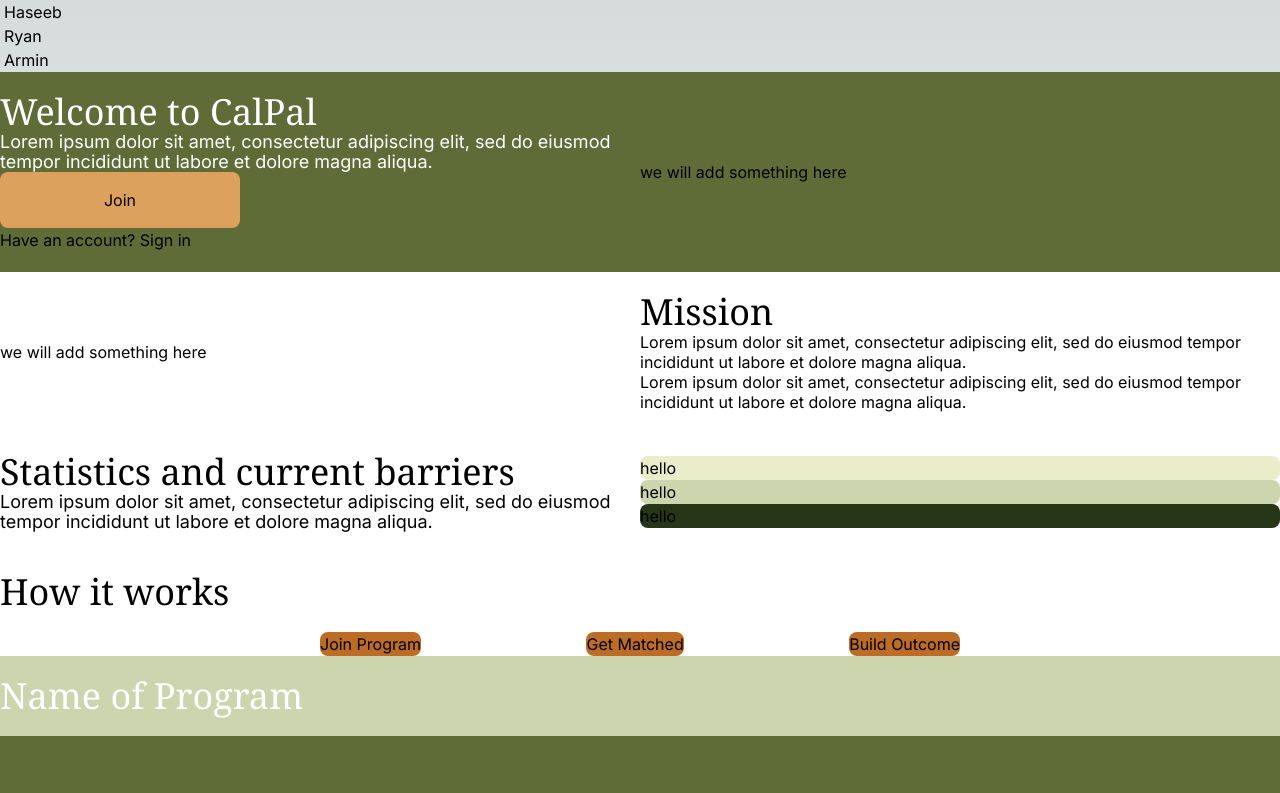
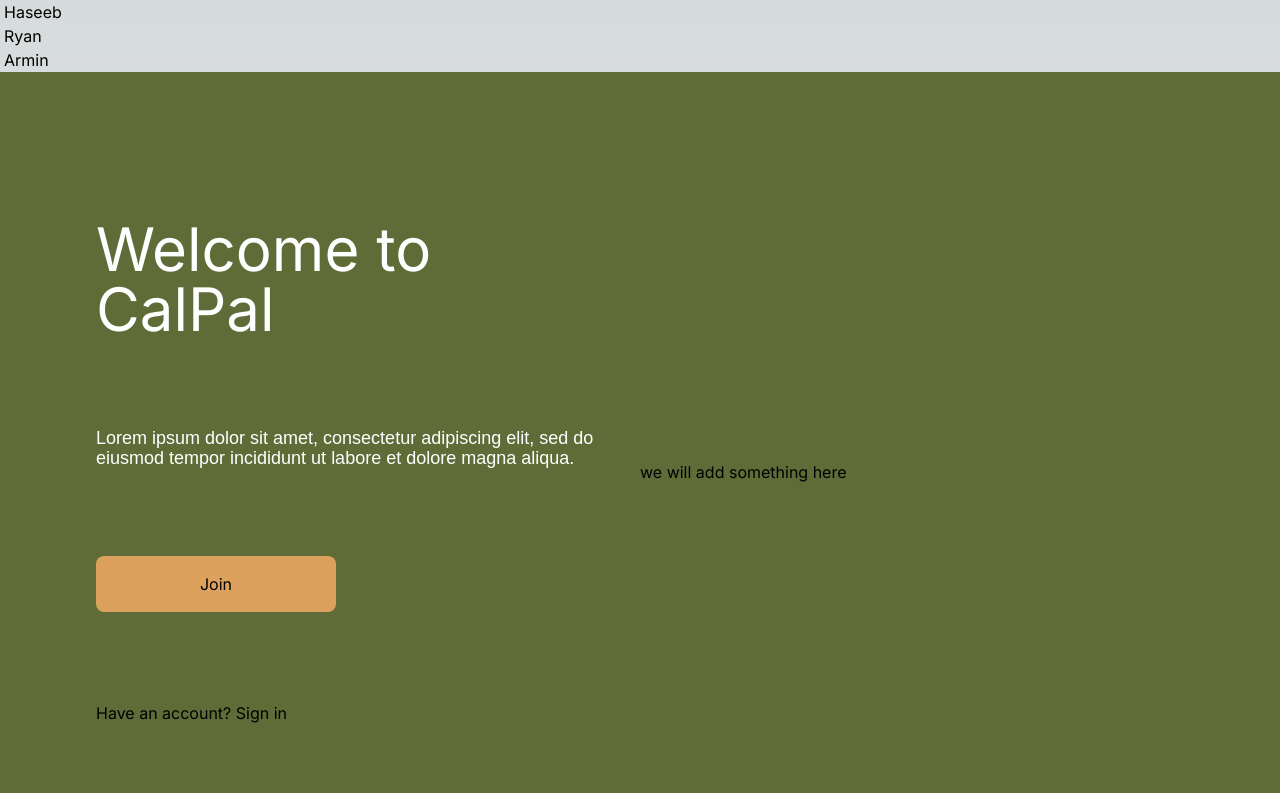
Before and after one commit to haywirebanana/The-We8, a Next.js app in the folder calpal/: page / in a window 1280 px wide. Shown: the top 793 px of the page. Built offline with nearby package versions, Linux system fonts and the light colour scheme.

Commit message:
fixing height issue

```diff
--- a/calpal/src/app/components/welcome.tsx
+++ b/calpal/src/app/components/welcome.tsx
@@ -3,23 +3,31 @@ import Image from "next/image";
 
 export default function Welcome() {
     return (
-        <div className="flex h-3753 flex-row items-center justify-between bg-forest-green">
-                <div className="flex flex-col h-full w-1/2 justify-between py-5">
-                        <header className="text-white font-serif text-4xl font-normal">
+        <div className="flex h-dvh flex-row items-center justify-between bg-forest-green py-24">
+                <div className="flex flex-col h-5/6 w-1/2 justify-between pl-24">
+                    <div>
+                        <header className="text-white w-96 font-serif text-6xl font-normal">
                             Welcome to CalPal
                         </header>
+                    </div>
+                    <div>
                         <h2 className="text-white font-montserrat text-lg font-normal leading-5">
                             Lorem ipsum dolor sit amet,
                             consectetur adipiscing elit, sed do
                             eiusmod tempor incididunt ut labore et
                             dolore magna aliqua.
                         </h2>
+                    </div>
+                    <div>
                         <button className="h-150 w-60 rounded-lg bg-sand p-4">
                             Join
                         </button>
+                    </div>
+                    <div>
                         <h3>
                             Have an account? <a href="/signin" className="hover:underline">Sign in</a>
                         </h3>
+                    </div>
                 </div>
                 <div className="w-1/2">
                     we will add something here
--- a/calpal/src/app/globals.css
+++ b/calpal/src/app/globals.css
@@ -26,6 +26,12 @@ body {
     rgb(var(--background-start-rgb));
 }
 
+@layer base {
+  html {
+    font-family: "Montserrat", system-ui, sans-serif;
+  }
+}
+
 @layer utilities {
   .text-balance {
     text-wrap: balance;
--- a/calpal/src/app/landing/page.tsx
+++ /dev/null
@@ -1,18 +0,0 @@
-import Image from "next/image";
-import Welcome from "../components/welcome";
-import Mission from "../components/mission";
-import Stats from "../components/stats"
-import How from "../components/how";
-import Banner from "../components/banner";
-
-export default function Login() {
-    return (
-        <div className="h-3753">
-            <Welcome />
-            <Mission />
-            <Stats />
-            <How />
-            <Banner />
-        </div>
-    );
-}
--- a/calpal/src/app/page.tsx
+++ b/calpal/src/app/page.tsx
@@ -7,8 +7,8 @@ import Banner from "./components/banner";
 
 export default function Landing() {
     return (
-        <div className="h-3753">
-            <Welcome />
+        <div className="">
+            <Welcome/>
             <Mission />
             <Stats />
             <How />
--- a/calpal/tailwind.config.ts
+++ b/calpal/tailwind.config.ts
@@ -7,6 +7,10 @@ const config: Config = {
     "./src/app/**/*.{js,ts,jsx,tsx,mdx}",
   ],
   theme: {
+    fontFamily: {
+      'montserrat': ['Montserrat', 'sans-serif'],
+      // You can define other font families here as well
+    },
     colors: {
 //      transparent: 'transparent',
 //      current: 'currentColor',
```
